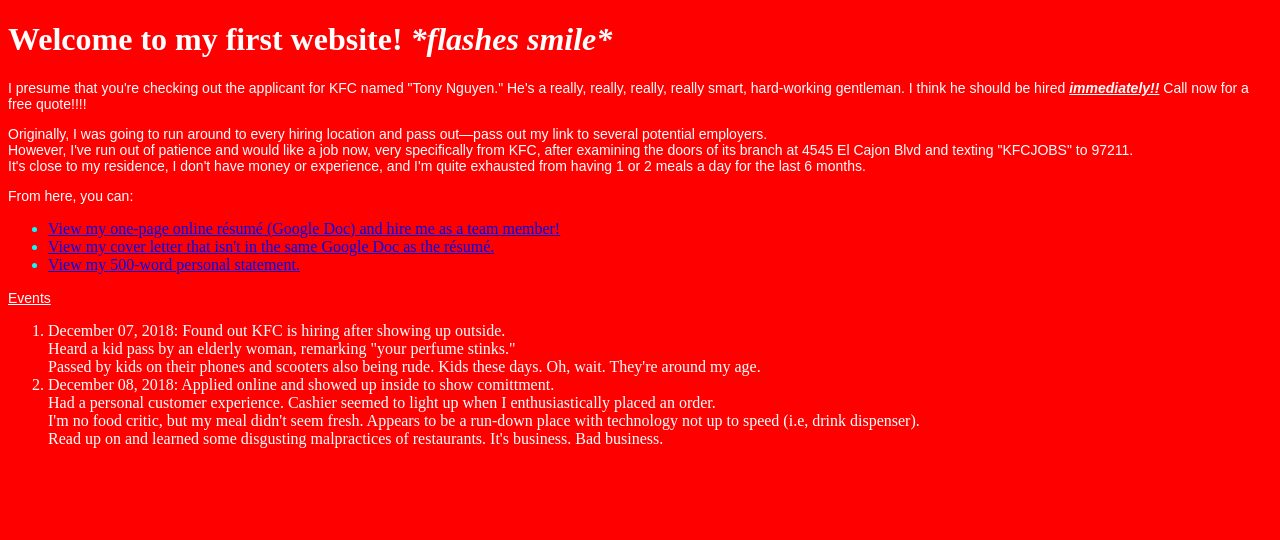
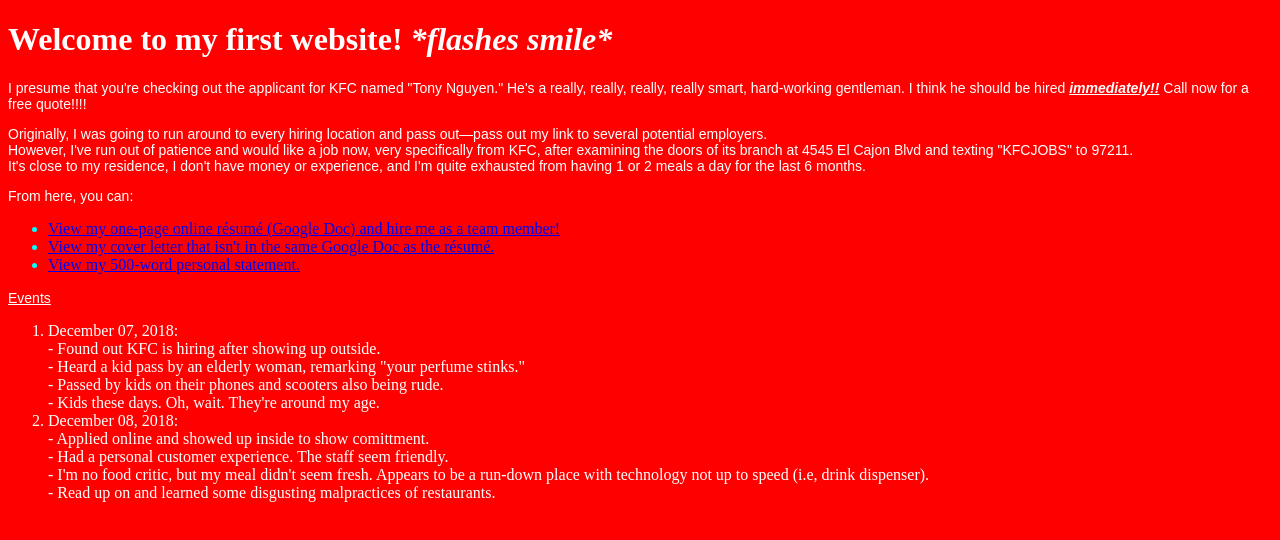
Before and after one commit to tn1199/Hire-Me, a plain HTML site: page index.html in a window 1280 px wide. Drawn offline with Linux system fonts and the light colour scheme.

```diff
--- a/index.html
+++ b/index.html
@@ -21,14 +21,16 @@ View my cover letter that isn't in the same Google Doc as the résumé.</a>
 </ul>
 <p><u>Events</u></p>
 <ol>
-<li>December 07, 2018: Found out KFC is hiring after showing up outside.
-<br>Heard a kid pass by an elderly woman, remarking "your perfume stinks."
-<br>Passed by kids on their phones and scooters also being rude.
-Kids these days. Oh, wait. They're around my age.
-<li>December 08, 2018: Applied online and showed up inside to show comittment.
-<br>Had a personal customer experience. Cashier seemed to light up when I enthusiastically placed an order.
-<br>I'm no food critic, but my meal didn't seem fresh. Appears to be a run-down place with technology not up to speed (i.e, drink dispenser).
-<br>Read up on and learned some disgusting malpractices of restaurants. It's business. Bad business.
+<li>December 07, 2018:
+<br>- Found out KFC is hiring after showing up outside.
+<br>- Heard a kid pass by an elderly woman, remarking "your perfume stinks."
+<br>- Passed by kids on their phones and scooters also being rude.
+<br>- Kids these days. Oh, wait. They're around my age.
+<li>December 08, 2018:
+<br>- Applied online and showed up inside to show comittment.
+<br>- Had a personal customer experience. The staff seem friendly.
+<br>- I'm no food critic, but my meal didn't seem fresh. Appears to be a run-down place with technology not up to speed (i.e, drink dispenser).
+<br>- Read up on and learned some disgusting malpractices of restaurants.
 </ol>
 </body>
 </html>
```
